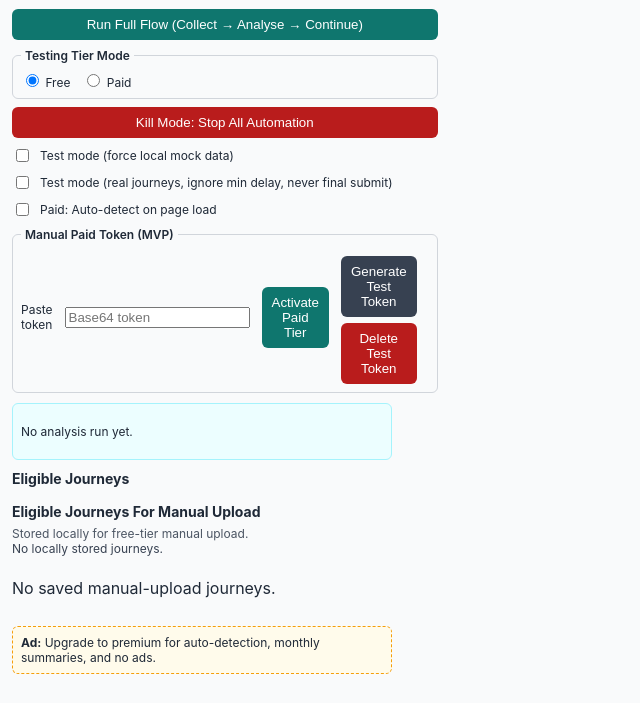
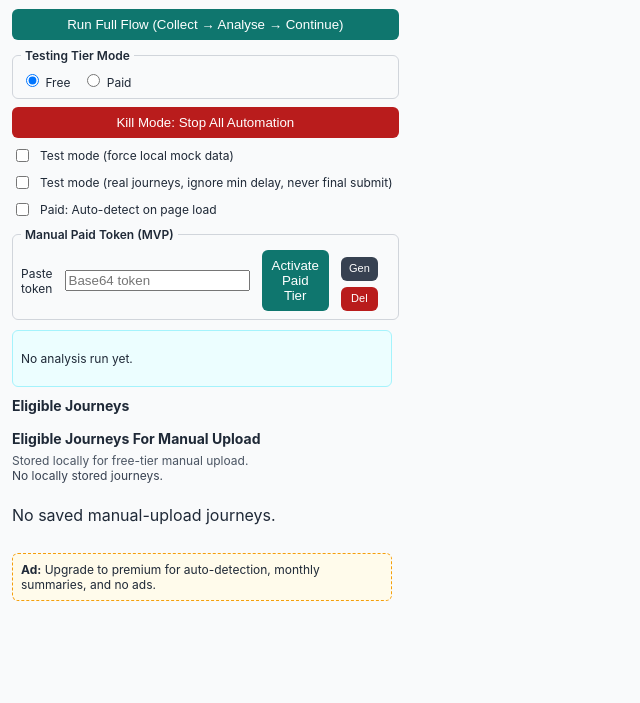
Before and after one commit to jamesrbrown34-code/tfl-delay-repay-extension, a website with bundled scripts: page src/popup.html in a window 1280 px wide. Shown: the part 97-800 px from the top of the page, without its empty margins (0-640 px from the left). Built offline with nearby package versions, Linux system fonts and the light colour scheme; some packages are replaced by stand-ins of ours; no server answers.

Commit message:
style: shrink token action buttons and use Gen/Del labels

```diff
--- a/src/popup.css
+++ b/src/popup.css
@@ -159,3 +159,11 @@ textarea {
 .token-actions button {
   width: 100%;
 }
+
+
+.token-mini {
+  font-size: 11px;
+  padding: 4px 8px;
+  min-height: 24px;
+  line-height: 1;
+}
--- a/src/popup.html
+++ b/src/popup.html
@@ -49,8 +49,8 @@
           <input id="tokenInput" type="text" placeholder="Base64 token" />
           <button id="tokenSubmitButton" type="button">Activate Paid Tier</button>
           <div class="token-actions">
-            <button id="generateTestTokenButton" type="button" class="secondary">Generate Test Token</button>
-            <button id="deleteTestTokenButton" type="button" class="danger">Delete Test Token</button>
+            <button id="generateTestTokenButton" type="button" class="secondary token-mini" title="Generate Test Token" aria-label="Generate Test Token">Gen</button>
+            <button id="deleteTestTokenButton" type="button" class="danger token-mini" title="Delete Test Token" aria-label="Delete Test Token">Del</button>
           </div>
           <p id="tokenMessage" aria-live="polite"></p>
         </fieldset>
```
